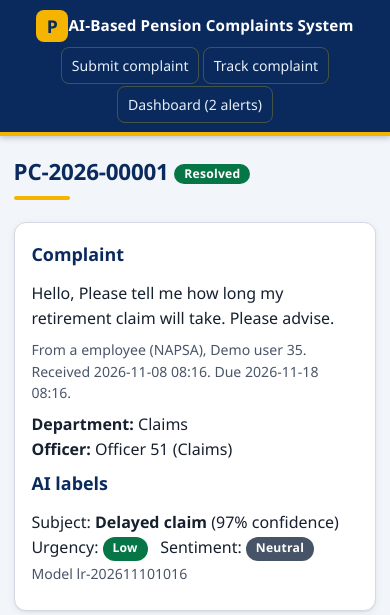
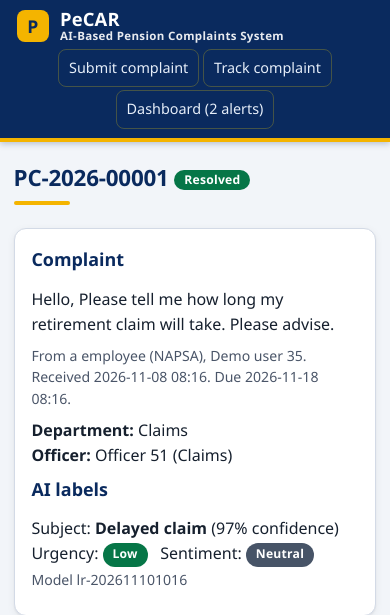
Before and after one commit to gftchitalu-bit/FINAL_YEAR_PROJECT, a Flask app: page /case/1 in a window 390 px wide. Shown: the top 615 px of the page. Run offline with Flask 3, Linux system fonts and the light colour scheme; the visitor is signed in with stand-in values (Sample User, id 1); data comes from the database, SQL or seed files in the repository; both versions use the stored data as it was after the commit.

Commit message:
Final touches

```diff
--- a/PROTOTYPE/static/style.css
+++ b/PROTOTYPE/static/style.css
@@ -93,12 +93,11 @@ header {
     position: sticky;
     top: 0;
     z-index: 20;
-    display: flex;
-    flex-direction: column;
+    display: grid;
+    grid-template-columns: minmax(0, 1fr);
     align-items: center;
-    justify-content: center;
-    gap: .35rem;
-    padding: .55rem 1.5rem .65rem;
+    gap: .35rem 1rem;
+    padding: .6rem .9rem;
     background: var(--navy);
     border-bottom: 4px solid var(--gold);
     box-shadow: 0 2px 6px rgba(10, 42, 94, .25)
@@ -146,6 +145,7 @@ nav {
 }
 
 header .nav {
+    grid-column: 1 / -1;
     width: 100%;
     display: flex;
     flex-wrap: wrap;
@@ -155,15 +155,18 @@ header .nav {
 }
 
 header .brand {
+    grid-column: 1;
     display: flex;
+    flex-direction: row;
     align-items: center;
-    justify-content: center;
-    width: 100%;
-    flex: none;
+    justify-content: flex-start;
+    gap: .7rem;
+    width: auto;
     min-width: 0;
+    margin: 0;
+    padding-left: .15rem;
+    padding-right: 3.25rem;
     color: #fff;
-    font-weight: 700;
-    font-size: .98rem;
     letter-spacing: .01em;
     line-height: 1.25
 }
@@ -171,14 +174,36 @@ header .brand {
 header .brand::before {
     content: "P";
     display: inline-grid;
+    flex: 0 0 32px;
     place-items: center;
     width: 32px;
     height: 32px;
+    margin: 0;
     border-radius: 8px;
     background: var(--gold);
     color: var(--navy);
     font-weight: 800;
     font-size: 1.1rem
+}
+
+header .brand-text {
+    display: flex;
+    flex-direction: column;
+    align-items: flex-start
+}
+
+header .system-title {
+    font-size: .72rem;
+    font-weight: 600;
+    opacity: .9;
+    letter-spacing: .03em
+}
+
+header .pecar-name {
+    margin-top: .05rem;
+    font-size: 1.15rem;
+    font-weight: 800;
+    line-height: 1
 }
 
 header a {
@@ -576,16 +601,18 @@ td a {
 
 @media (max-width:720px) {
     header {
+        grid-template-columns: minmax(0, 1fr);
         padding: .6rem .9rem;
         position: static
     }
     header .brand {
+        grid-column: 1;
         width: 100%;
-        font-size: .95rem
+        padding-right: 3.25rem;
+        font-size: 1rem
     }
-    header a {
-        padding: .4rem .6rem;
-        font-size: .88rem
+    header .nav {
+        grid-column: 1
     }
     main {
         padding: 1.25rem .85rem 2rem
--- a/PROTOTYPE/templates/base.html
+++ b/PROTOTYPE/templates/base.html
@@ -8,7 +8,7 @@
     </head>
     <body>
         <header>
-            <span class="brand">AI-Based Pension Complaints System</span>
+            <span class="brand"><span class="brand-text"><strong class="pecar-name">PeCAR</strong><span class="system-title">AI-Based Pension Complaints System</span></span></span>
             {% if not session.uid %}
             <a class="staff-login-icon" href="{{ url_for('login') }}" aria-label="Staff login" title="Staff login">
                 <svg viewBox="0 0 24 24" aria-hidden="true"><path d="M12 12a5 5 0 1 0 0-10 5 5 0 0 0 0 10Zm-9 9a9 9 0 0 1 18 0h-3a6 6 0 0 0-12 0H3Z"/></svg>
```
Also changed, not shown: PROTOTYPE/complaints.db, 2 other files.
